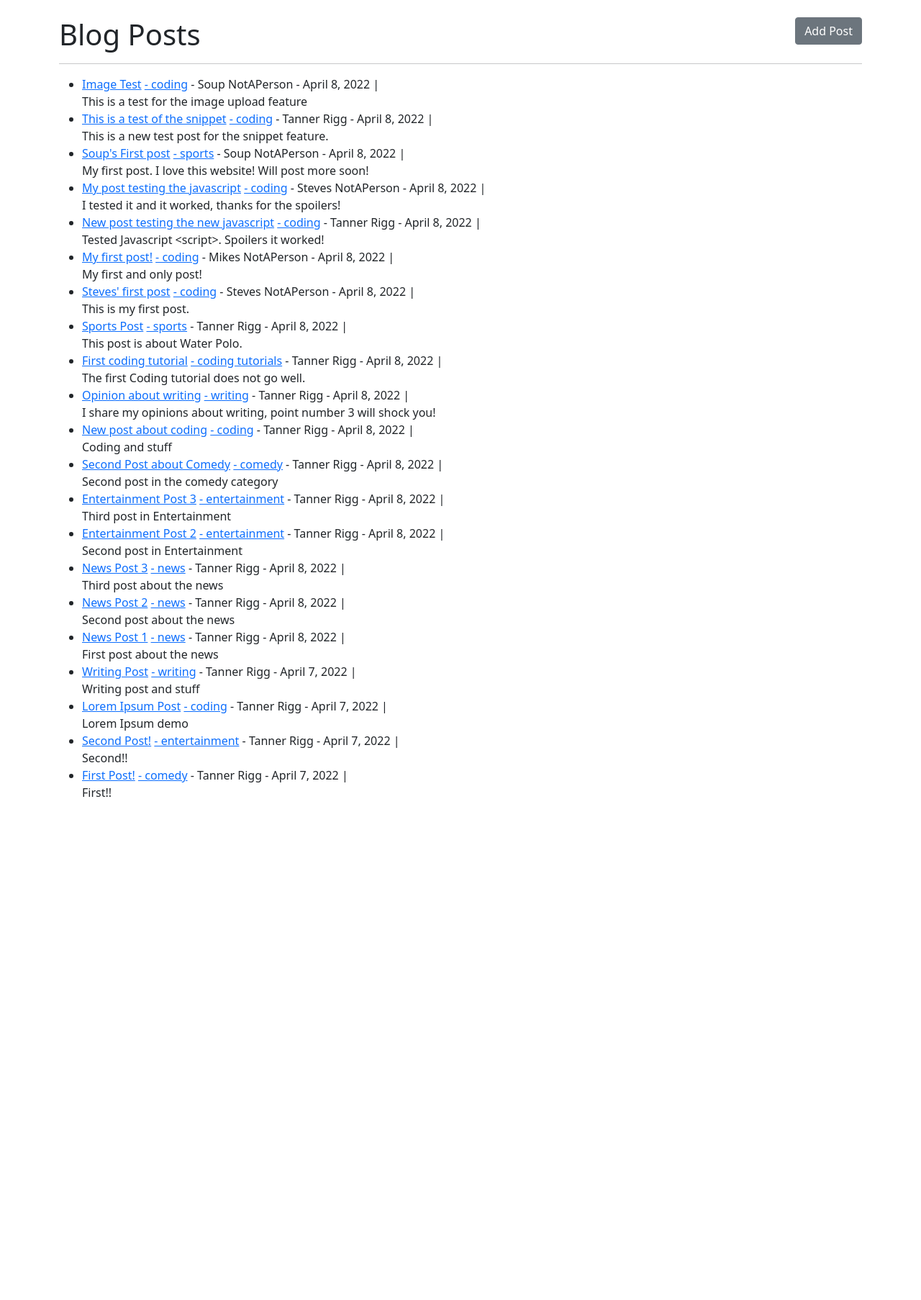
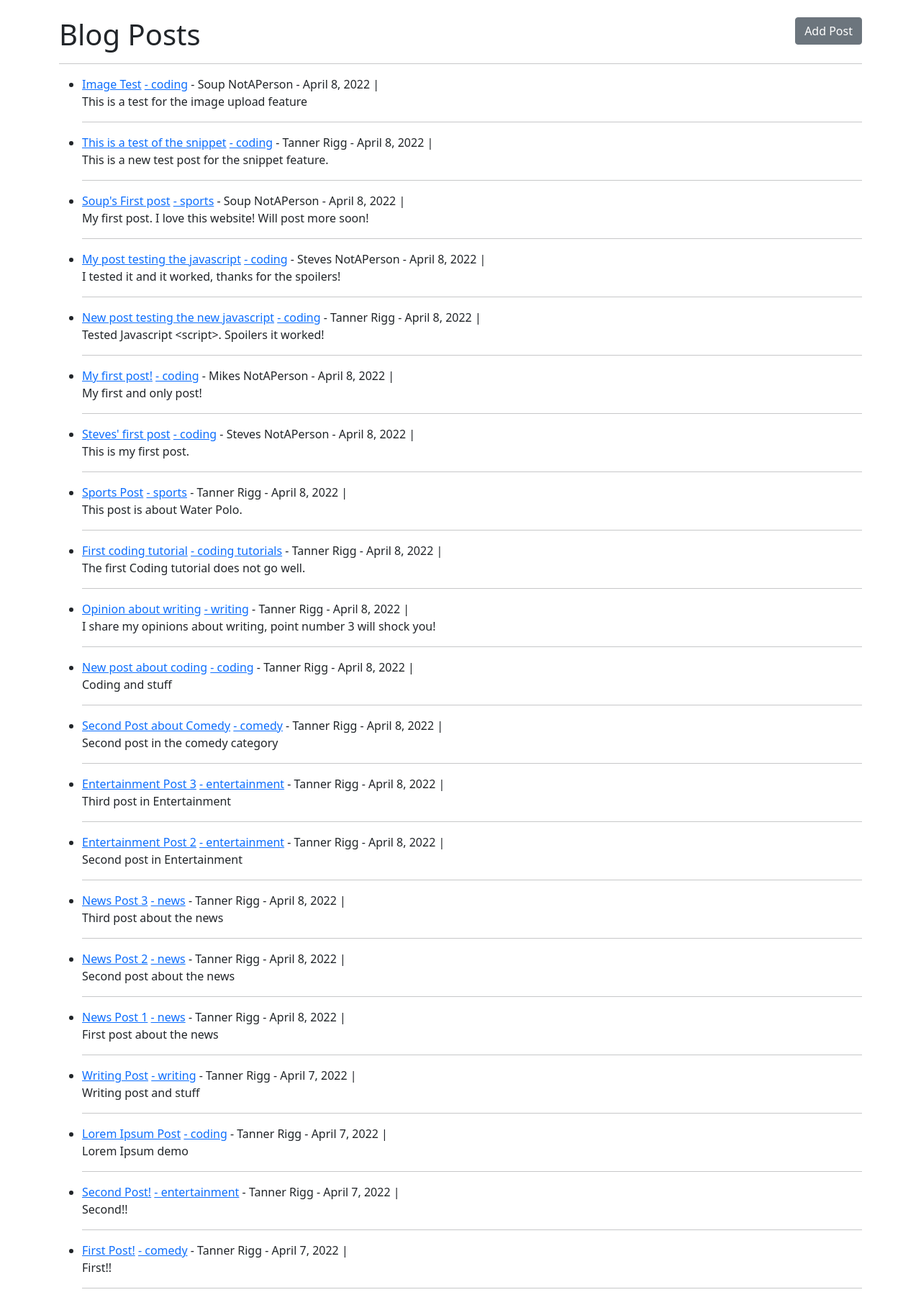
Before and after one commit to trigg8/Django_Blog, a Django app: page / in a window 1280 px wide. Shown: the part 56-1862 px from the top of the page at 72% size. Before the commit the page ends 1163 px from the top, so only its background shows below. Run offline with Django 4.2, Linux system fonts and the light colour scheme; data comes from the database, SQL or seed files in the repository; some libraries are stand-ins or nearby versions.

Commit message:
changed the homepage style and moved aroudn the nav bar items

```diff
--- a/theblog/templates/base.html
+++ b/theblog/templates/base.html
@@ -46,14 +46,14 @@
               {% endif %}
 
               {% if user.is_authenticated %}
+              <li class="nav-item">
+                <a class="nav-link" href="{% url 'add_category' %}">
+                  Add Category</a>
+                </li>
+
                 <li class="nav-item">
                   <a class="nav-link" href="{% url 'add_post' %}">
                     Add Post</a>
-                </li>
-
-                <li class="nav-item">
-                  <a class="nav-link" href="{% url 'add_category' %}">
-                    Add Category</a>
                 </li>
 
                 <li class="nav-item dropdown">
--- a/theblog/templates/home.html
+++ b/theblog/templates/home.html
@@ -25,6 +25,7 @@
     {% endif %}
     {{ post.snippet }}
     </li>
+    <hr>
 {% endfor%}
 </ul>
 
```
